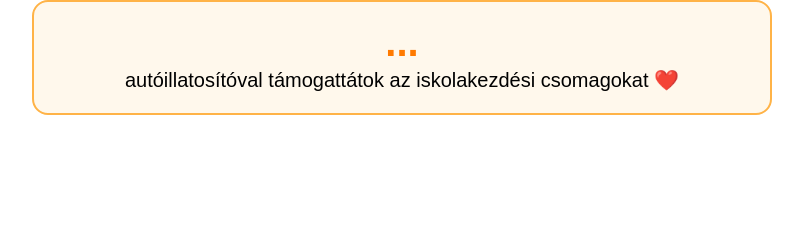
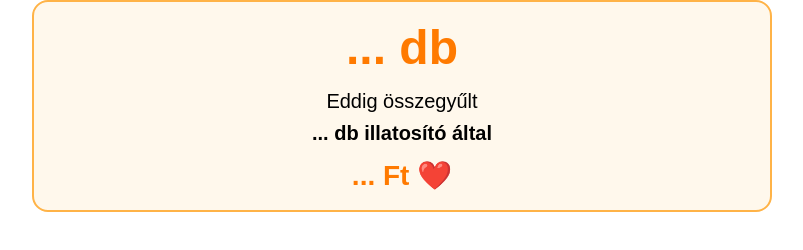
Before and after one commit to gipsycar/gipsycar-counter, a website: page widget.html in a window 1280 px wide. Shown: the whole page, without its empty margins (238-1041 px from the left). Drawn offline with Linux system fonts and the light colour scheme; no server answers.

Commit message:
Show donation amount

```diff
--- a/widget.html
+++ b/widget.html
@@ -20,24 +20,41 @@ body{
 
 .number{
     color:#ff7a00;
-    font-size:40px;
+    font-size:48px;
     font-weight:bold;
+    margin-bottom:10px;
 }
 
 .text{
     font-size:20px;
-    line-height:1.5;
+    line-height:1.6;
+}
+
+.money{
+    margin-top:10px;
+    font-size:28px;
+    font-weight:bold;
+    color:#ff7a00;
 }
 </style>
 </head>
 <body>
 
 <div class="counter-box">
-    <div class="number" id="count">...</div>
+
+    <div class="number">
+        <span id="count">...</span> db
+    </div>
 
     <div class="text">
-        autóillatosítóval támogattátok az iskolakezdési csomagokat ❤️
+        Eddig összegyűlt<br>
+        <strong><span id="count2">...</span> db illatosító által</strong>
     </div>
+
+    <div class="money">
+        <span id="donation">...</span> Ft ❤️
+    </div>
+
 </div>
 
 <script>
@@ -49,8 +66,11 @@ async function loadCounter() {
 
     const data = await response.json();
 
-    document.getElementById("count").innerText =
-        data.total;
+    document.getElementById("count").innerText = data.total;
+    document.getElementById("count2").innerText = data.total;
+
+    document.getElementById("donation").innerText =
+        (data.total * 500).toLocaleString("hu-HU");
 }
 
 loadCounter();
```
